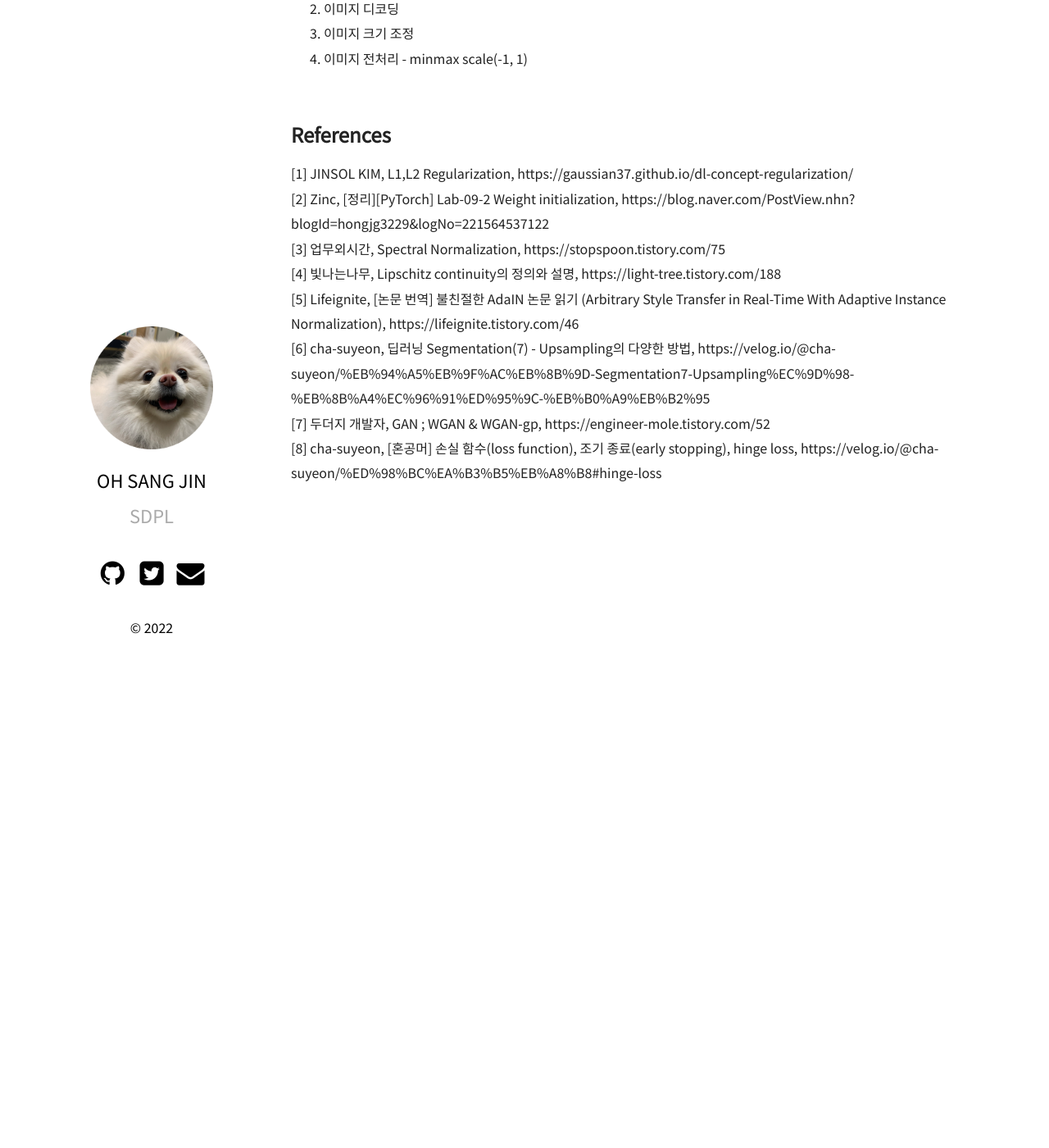
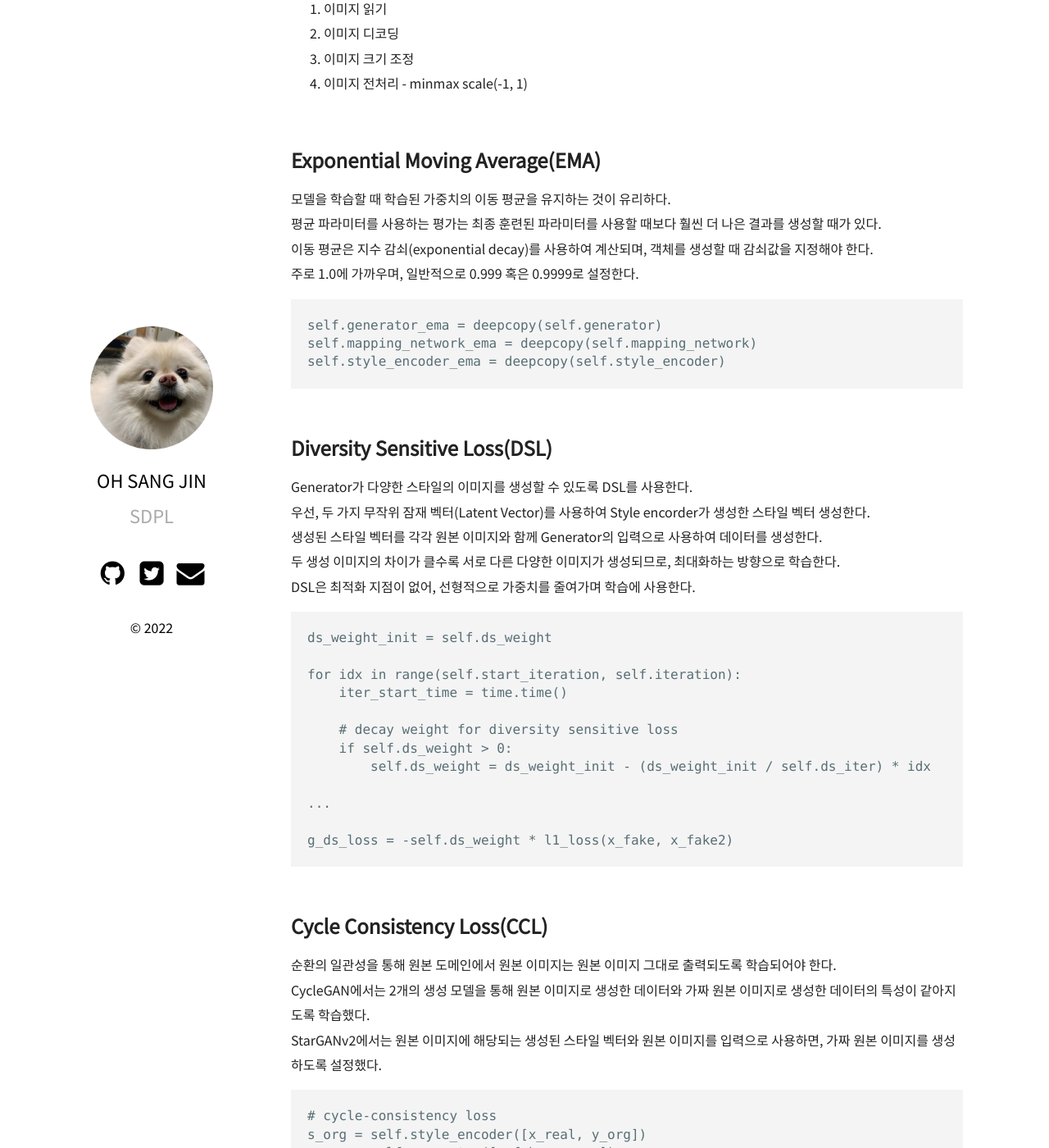
Before and after one commit to SDPL-Oh/SDPL-OH.github.io, a Jekyll site: the page built from _posts/2022-06-17-StarGAN v2 관련 내용 정리.markdown, in a window 1280 px wide and 1400 px high, scrolled down 6061 px. Shown: the whole window at 82% size. Built offline with Jekyll 4.4.1, drawn with Linux system fonts in a browser that asks for light colours; some of the changed text lies outside the part shown.

Commit message:
add post

````diff
--- a/_posts/2022-06-17-StarGAN v2 관련 내용 정리.markdown
+++ b/_posts/2022-06-17-StarGAN v2 관련 내용 정리.markdown
@@ -112,7 +112,7 @@ class SpectralNormalization(tf.keras.layers.Wrapper):
 ```
 <br/>
 
-## Adaptive Instance Normalization (AdaIN)
+## Adaptive Instance Normalization(AdaIN)
 Normalization은 그룹에 따라 Batch Norm, Layer Norm, Instance Norm, Group Norm으로 나뉜다.
 Instance Norm(IN)은 mini-batch의 하나의 데이터만 계산하여 개별 분포를 활용한 정규화
 >content input x, style input y를 받아 채널마다 x의 평균과 분산을 y의 평균과 분산으로 조정한다.
@@ -172,77 +172,129 @@ def bilinear_up_sample(x, scale_factor=2):
 기존 GAN은 생성 결과의 성능을 손실함수로부터 판단하기 어렵고, 모드 붕괴가 일어나는 문제가 발생한다.
 Wasserstein 거리에 의한 손실함수의 설계를 도입하여 학습이 불안정한 문제를 해결하는 방법이 있다. 이때, Lipschitz norm이 필요하다.
 
-- Generative Adversarial Networks(GAN), Grgdient penality(GP)
+- Generative Adversarial Networks(GAN), Gradient penality(GP)
 ```
-    if gan_type == 'gan' or gan_type == 'gan-gp':
-        real_loss = tf.reduce_mean(
-            tf.nn.sigmoid_cross_entropy_with_logits(
-                labels=tf.ones_like(real_logit),
-                logits=real_logit
-            )
+if gan_type == 'gan' or gan_type == 'gan-gp':
+    real_loss = tf.reduce_mean(
+        tf.nn.sigmoid_cross_entropy_with_logits(
+            labels=tf.ones_like(real_logit),
+            logits=real_logit
         )
-        fake_loss = tf.reduce_mean(
-            tf.nn.sigmoid_cross_entropy_with_logits(
-                labels=tf.zeros_like(fake_logit),
-                logits=fake_logit
-            )
+    )
+    fake_loss = tf.reduce_mean(
+        tf.nn.sigmoid_cross_entropy_with_logits(
+            labels=tf.zeros_like(fake_logit),
+            logits=fake_logit
         )
+    )
 ```
 - Least Squares Generative Adversarial Networks(LSGAN)
 ```
-    if gan_type == 'lsgan':
-        real_loss = tf.reduce_mean(
-            tf.math.squared_difference(
-                real_logit,
-                1.0
-            )
+if gan_type == 'lsgan':
+    real_loss = tf.reduce_mean(
+        tf.math.squared_difference(
+            real_logit,
+            1.0
         )
-        fake_loss = tf.reduce_mean(
-            tf.square(
-                fake_logit
-            )
+    )
+    fake_loss = tf.reduce_mean(
+        tf.square(
+            fake_logit
         )
+    )
 ```
 - Hinge loss
 Support Vector Machine 알고리즘을 위한 손실함수로, max(0, 1-t)의 형태를 가지고 있다.
 ```
-    if gan_type == 'hinge':
-        real_loss = tf.reduce_mean(Relu(1.0 - real_logit))
-        fake_loss = tf.reduce_mean(Relu(1.0 + fake_logit))
+if gan_type == 'hinge':
+    real_loss = tf.reduce_mean(Relu(1.0 - real_logit))
+    fake_loss = tf.reduce_mean(Relu(1.0 + fake_logit))
 ```
 <br/>
 
 ## Generator Loss
 
-- Generative Adversarial Networks(GAN), Grgdient penality(GP)
+- Generative Adversarial Networks(GAN), Gradient penality(GP)
 ```
-    if gan_type == 'gan' or gan_type == 'gan-gp':
-        fake_loss = tf.reduce_mean(tf.nn.sigmoid_cross_entropy_with_logits(labels=tf.ones_like(fake_logit), logits=fake_logit))
+if gan_type == 'gan' or gan_type == 'gan-gp':
+    fake_loss = tf.reduce_mean(tf.nn.sigmoid_cross_entropy_with_logits(labels=tf.ones_like(fake_logit), logits=fake_logit))
 ```
 - Least Squares Generative Adversarial Networks(LSGAN)
 ```
-    if gan_type == 'lsgan':
-        fake_loss = tf.reduce_mean(tf.math.squared_difference(fake_logit, 1.0))
+if gan_type == 'lsgan':
+    fake_loss = tf.reduce_mean(tf.math.squared_difference(fake_logit, 1.0))
 ```
 - Hinge loss
 ```
-    if gan_type == 'hinge':
-        fake_loss = -tf.reduce_mean(fake_logit)
+if gan_type == 'hinge':
+    fake_loss = -tf.reduce_mean(fake_logit)
 ```
 
 <br/>
 
 ## 이미지 처리(Image Processing)
-2개의 이미지를 불러들여 처리 후 도메인과 함께 출력한다. 과정은 다음과 같다.
+2개의 이미지를 불러들여 처리 후 도메인과 함께 출력한다.
+4단계를 거치며 학습 데이터가 준비되며, 데이터 증강 기법은 좌우반전, 크기 조정, 자르기(crop)이 적용됐다.
 1. 이미지 읽기
 2. 이미지 디코딩
 3. 이미지 크기 조정
 4. 이미지 전처리 - minmax scale(-1, 1)
 
+<br/>
+
+## Exponential Moving Average(EMA)
+모델을 학습할 때 학습된 가중치의 이동 평균을 유지하는 것이 유리하다.
+평균 파라미터를 사용하는 평가는 최종 훈련된 파라미터를 사용할 때보다 훨씬 더 나은 결과를 생성할 때가 있다.
+이동 평균은 지수 감쇠(exponential decay)를 사용하여 계산되며, 객체를 생성할 때 감쇠값을 지정해야 한다.
+주로 1.0에 가까우며, 일반적으로 0.999 혹은 0.9999로 설정한다.
+
+```
+self.generator_ema = deepcopy(self.generator)
+self.mapping_network_ema = deepcopy(self.mapping_network)
+self.style_encoder_ema = deepcopy(self.style_encoder)
+```
+
+<br/>
+
+## Diversity Sensitive Loss(DSL)
+Generator가 다양한 스타일의 이미지를 생성할 수 있도록 DSL를 사용한다.
+우선, 두 가지 무작위 잠재 벡터(Latent Vector)를 사용하여 Style encorder가 생성한 스타일 벡터 생성한다.
+생성된 스타일 벡터를 각각 원본 이미지와 함께 Generator의 입력으로 사용하여 데이터를 생성한다.
+두 생성 이미지의 차이가 클수록 서로 다른 다양한 이미지가 생성되므로, 최대화하는 방향으로 학습한다.
+DSL은 최적화 지점이 없어, 선형적으로 가중치를 줄여가며 학습에 사용한다.
+
+```
+ds_weight_init = self.ds_weight
+
+for idx in range(self.start_iteration, self.iteration):
+    iter_start_time = time.time()
+
+    # decay weight for diversity sensitive loss
+    if self.ds_weight > 0:
+        self.ds_weight = ds_weight_init - (ds_weight_init / self.ds_iter) * idx
+
+...
+
+g_ds_loss = -self.ds_weight * l1_loss(x_fake, x_fake2)
+```
 
 
 <br/>
 
+## Cycle Consistency Loss(CCL)
+순환의 일관성을 통해 원본 도메인에서 원본 이미지는 원본 이미지 그대로 출력되도록 학습되어야 한다.
+CycleGAN에서는 2개의 생성 모델을 통해 원본 이미지로 생성한 데이터와 가짜 원본 이미지로 생성한 데이터의 특성이 같아지도록 학습했다.
+StarGANv2에서는 원본 이미지에 해당되는 생성된 스타일 벡터와 원본 이미지를 입력으로 사용하면, 가짜 원본 이미지를 생성하도록 설정했다.
+
+```
+# cycle-consistency loss
+s_org = self.style_encoder([x_real, y_org])
+x_rec = self.generator([x_fake, s_org])
+g_cyc_loss = self.cyc_weight * l1_loss(x_rec, x_real)
+```
+
+
+<br/>
 ## References
 [1] JINSOL KIM, L1,L2 Regularization, https://gaussian37.github.io/dl-concept-regularization/
 [2] Zinc, [정리][PyTorch] Lab-09-2 Weight initialization, https://blog.naver.com/PostView.nhn?blogId=hongjg3229&logNo=221564537122
@@ -253,3 +305,4 @@ https://lifeignite.tistory.com/46
 [6] cha-suyeon, 딥러닝 Segmentation(7) - Upsampling의 다양한 방법, https://velog.io/@cha-suyeon/%EB%94%A5%EB%9F%AC%EB%8B%9D-Segmentation7-Upsampling%EC%9D%98-%EB%8B%A4%EC%96%91%ED%95%9C-%EB%B0%A9%EB%B2%95
 [7] 두더지 개발자, GAN ; WGAN & WGAN-gp, https://engineer-mole.tistory.com/52
 [8] cha-suyeon, [혼공머] 손실 함수(loss function), 조기 종료(early stopping), hinge loss, https://velog.io/@cha-suyeon/%ED%98%BC%EA%B3%B5%EB%A8%B8#hinge-loss
+[9] 혜링혜링, 도메인과 스타일, 모두 잡았다! StarGAN v2, https://comlini8-8.tistory.com/13
````
Also changed, not shown: _posts/2022-06-21-연속확률분포.markdown (added, +36 -0 lines).
